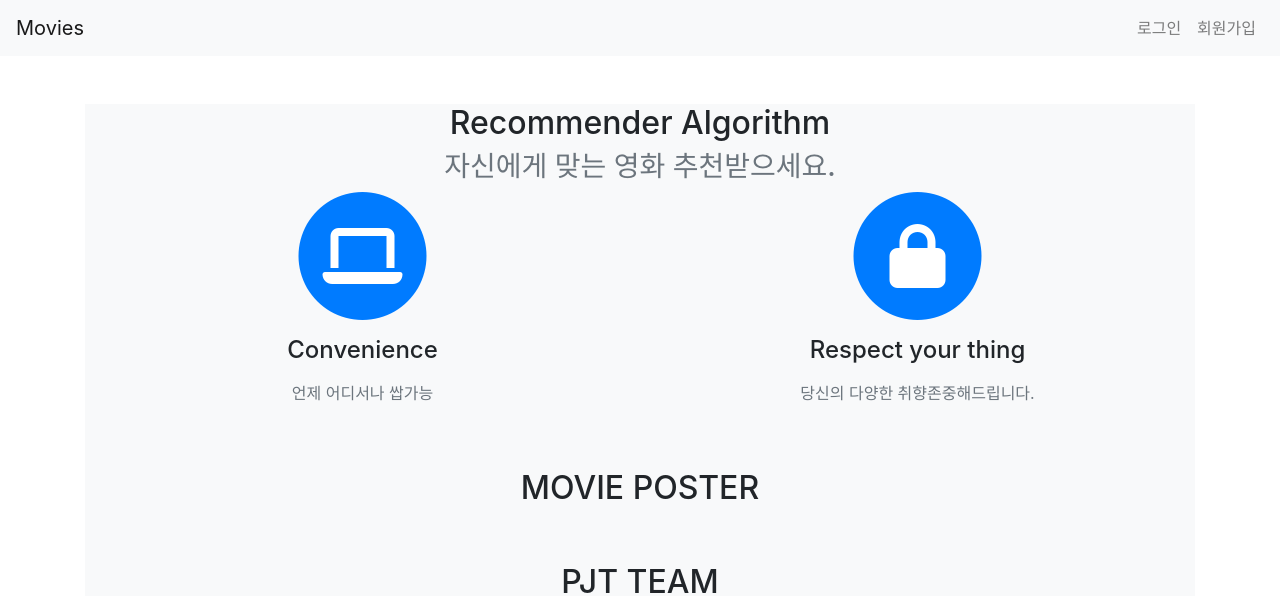
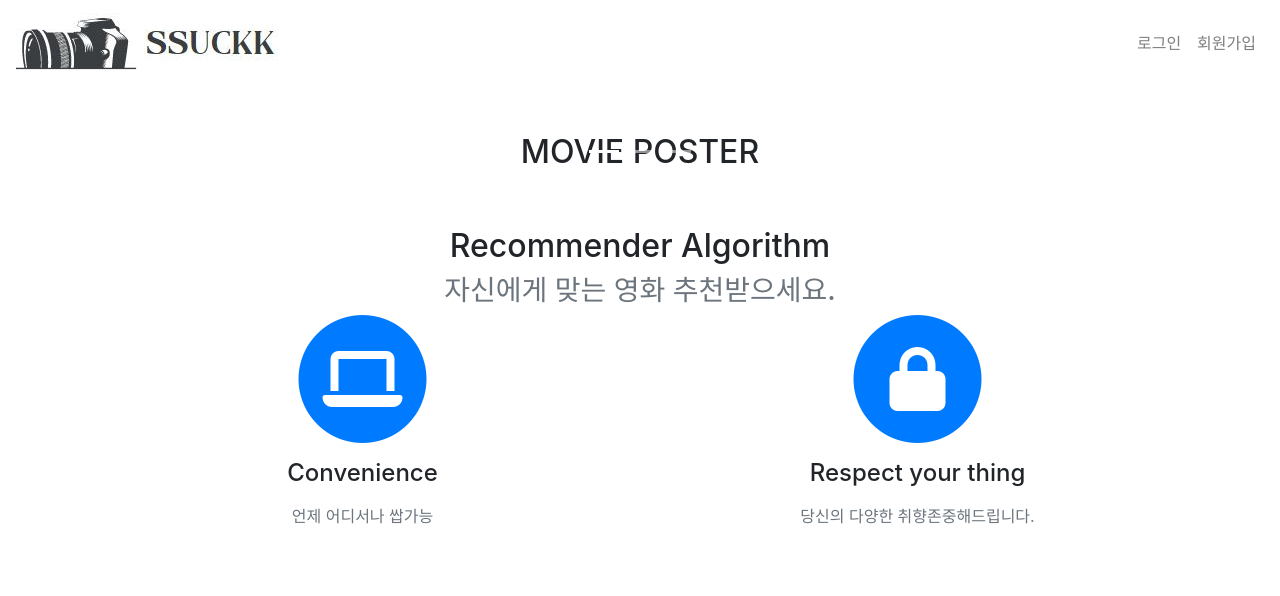
Before and after one commit to kyeongseok-lee/final_pjt, a Django app: template movies/templates/movies/index.html in a window 1280 px wide. Shown: the top 596 px of the page. Run offline with Django 3.2, Linux system fonts and the light colour scheme; the template is opened without the code that fills it, so the values that code supplies are empty; some libraries are stand-ins or nearby versions.

Commit message:
Finish | Carousel, Logo

```diff
--- a/movies/templates/movies/index.html
+++ b/movies/templates/movies/index.html
@@ -2,7 +2,65 @@
 {% load static %}
 
 {% block content %}
-<div class="bg-light">
+<!-- Poster -->
+<section class="page-section mt-5 bg-white" id="portfolio">
+  <div class="container">
+    <div class="text-center">
+        <h2 class="section-heading text-uppercase">Movie Poster</h2>
+    </div>
+    <div id="carouselExampleIndicators" class="carousel slide" data-ride="carousel">
+      <ol class="carousel-indicators">
+        <li data-target="#carouselExampleIndicators" data-slide-to="0" class="active"></li>
+        <li data-target="#carouselExampleIndicators" data-slide-to="1"></li>
+        <li data-target="#carouselExampleIndicators" data-slide-to="2"></li>
+      </ol>
+      <div class="carousel-inner">
+        <div class="carousel-item active">
+          <div class="container">
+            <div class="row row-cols-5">
+            {% for movie in movies_1 %}
+              <div class="col">
+                <img src="https://image.tmdb.org/t/p/w1280{{ movie.poster_path }}" class="img-responsive d-block w-100" alt="...">
+              </div>
+            {% endfor %}
+            </div>
+          </div>
+        </div>
+        <div class="carousel-item">
+          <div class="container">
+            <div class="row row-cols-5">
+            {% for movie in movies_2 %}
+              <div class="col">
+                <img src="https://image.tmdb.org/t/p/w1280{{ movie.poster_path }}" class="img-responsive d-block w-100" alt="...">
+              </div>
+            {% endfor %}
+            </div>
+          </div>
+        </div>
+        <div class="carousel-item">
+          <div class="container">
+            <div class="row row-cols-5">
+            {% for movie in movies_3 %}
+              <div class="col">
+                <img src="https://image.tmdb.org/t/p/w1280{{ movie.poster_path }}" class="img-responsive d-block w-100" alt="...">
+              </div>
+            {% endfor %}
+            </div>
+          </div>
+        </div>
+      </div>
+      <a class="carousel-control-prev" href="#carouselExampleIndicators" role="button" data-slide="prev">
+        <span class="carousel-control-prev-icon" aria-hidden="true"></span>
+        <span class="sr-only">Previous</span>
+      </a>
+      <a class="carousel-control-next" href="#carouselExampleIndicators" role="button" data-slide="next">
+        <span class="carousel-control-next-icon" aria-hidden="true"></span>
+        <span class="sr-only">Next</span>
+      </a>
+    </div>
+  </div>
+</section>
+<div class="bg-white">
   <section class="page-section mt-5" id="services">
       <div class="container">
           <div class="text-center">
@@ -23,57 +81,9 @@
           </div>
       </div>
   </section>
-<!-- Poster -->
-<section class="page-section bg-light mt-5" id="portfolio">
-  <div class="container">
-    <div class="text-center">
-        <h2 class="section-heading text-uppercase">Movie Poster</h2>
 </div>
-    <div class="row">
-      {% for movie in movies %}
-      <div class="col-lg-4 col-sm-6 mb-4">
-        <div class="portfolio-item">
-          <div class="portfolio-hover">
-            <a class="portfolio-link" data-toggle="modal" data-target="#movie-{{page.id}}" href="#portfolioModal1">
-              <img class="img-fluid" src="https://image.tmdb.org/t/p/w1280{{ movie.poster_path }}" alt="">
-            </a>
-            <div class="portfolio-caption">
-              <div class="portfolio-caption-heading">{{ movie.title }} | {{ movie.popularity }}</div>
-              <div class="portfolio-caption-subheading text-muted">{{ movie.original_title }}</div>
-            </div>
-          </div>
-        </div>
-      </div>
-      <div class="portfolio-modal modal fade" id="movie-{{page.id}}" tabindex="-1" role="dialog" aria-hidden="true">
-        <div class="modal-dialog">
-            <div class="modal-content">
-                <div class="close-modal" data-dismiss="modal"><img src="assets/img/close-icon.svg" alt="Close modal" /></div>
-                <div class="container">
-                    <div class="row justify-content-center">
-                        <div class="col-lg-8">
-                            <div class="modal-body">
-                                <!-- Project Details Go Here-->
-                                <h2 class="text-uppercase">{{ movie.title }}</h2>
-                                <p class="item-intro text-muted">{{ movie.original_title }}</p>
-                                <img class="img-fluid d-block mx-auto" src="https://image.tmdb.org/t/p/w1280{{ movie.poster_path }}" alt="">
-                                <p>{{ movie.overview }}</p>
-                                <ul class="list-inline">
-                                    <li>{{ movie.release_date }}</li>
-                                    <li>{{ movie.genres }}</li>
-                                </ul>
-                            </div>
-                        </div>
-                    </div>
-                </div>
-            </div>
-        </div>
-      </div>
-      {% endfor %}
-    </div>
-  </div>
-</section>
 <!-- Team-->
-<section class="page-section bg-light mt-5" id="team">
+<section class="page-section bg-white mt-5" id="team">
     <div class="container">
       <div class="text-center">
           <h2 class="section-heading text-uppercase">PJT team</h2>
@@ -95,7 +105,6 @@
               </div>
           </div>
       </div>
-
     </div>
 </section>
 <!-- Footer-->
@@ -110,6 +119,4 @@
         </div>
     </div>
 </footer>
-</div>
-
 {% endblock %}
--- a/movies/templates/movies/movie_detail.html
+++ b/movies/templates/movies/movie_detail.html
@@ -1,5 +1,6 @@
 {% extends 'base.html' %}
 {% load static %}
+{% load bootstrap4 %}
 
 {% block content %}
   <h1>Movie detail</h1>
--- a/movies/templates/movies/review_detail.html
+++ b/movies/templates/movies/review_detail.html
@@ -1,5 +1,6 @@
 {% extends 'base.html' %}
 {% load bootstrap4 %}
+{% load static %}
 
 {% block content %}
   <h1>Review detail</h1>
--- a/movies/templates/movies/update.html
+++ b/movies/templates/movies/update.html
@@ -1,4 +1,5 @@
 {% extends 'base.html' %}
+{% load bootstrap4 %}
 {% load static %}
 
 {% block content %}
--- a/templates/base.html
+++ b/templates/base.html
@@ -1,4 +1,5 @@
 <!DOCTYPE html>
+{% load static %}
 <html lang="en">
 <head>
   <meta charset="UTF-8">
@@ -12,8 +13,10 @@
   <title>MovieMovie!!</title>
 </head>
 <body>
-  <nav class="navbar navbar-expand-lg navbar-light bg-light">
-    <a class="navbar-brand" href="{% url 'movies:index' %}">Movies</a>
+  <nav class="navbar navbar-expand-lg navbar-light">
+    <a class="navbar-brand" href="{% url 'movies:index' %}">
+      <img src="{% static 'ssuckk5.jpg' %}" alt="logo">
+    </a>
     <button class="navbar-toggler" type="button" data-toggle="collapse" data-target="#navbarNav" aria-controls="navbarNav" aria-expanded="false" aria-label="Toggle navigation">
       <span class="navbar-toggler-icon"></span>
     </button>
```
Also changed, not shown: movies/views.py (+6 -2 lines), static/ssuckk5.JPG (added). Lines whose indentation alone changed are shown as unchanged.
